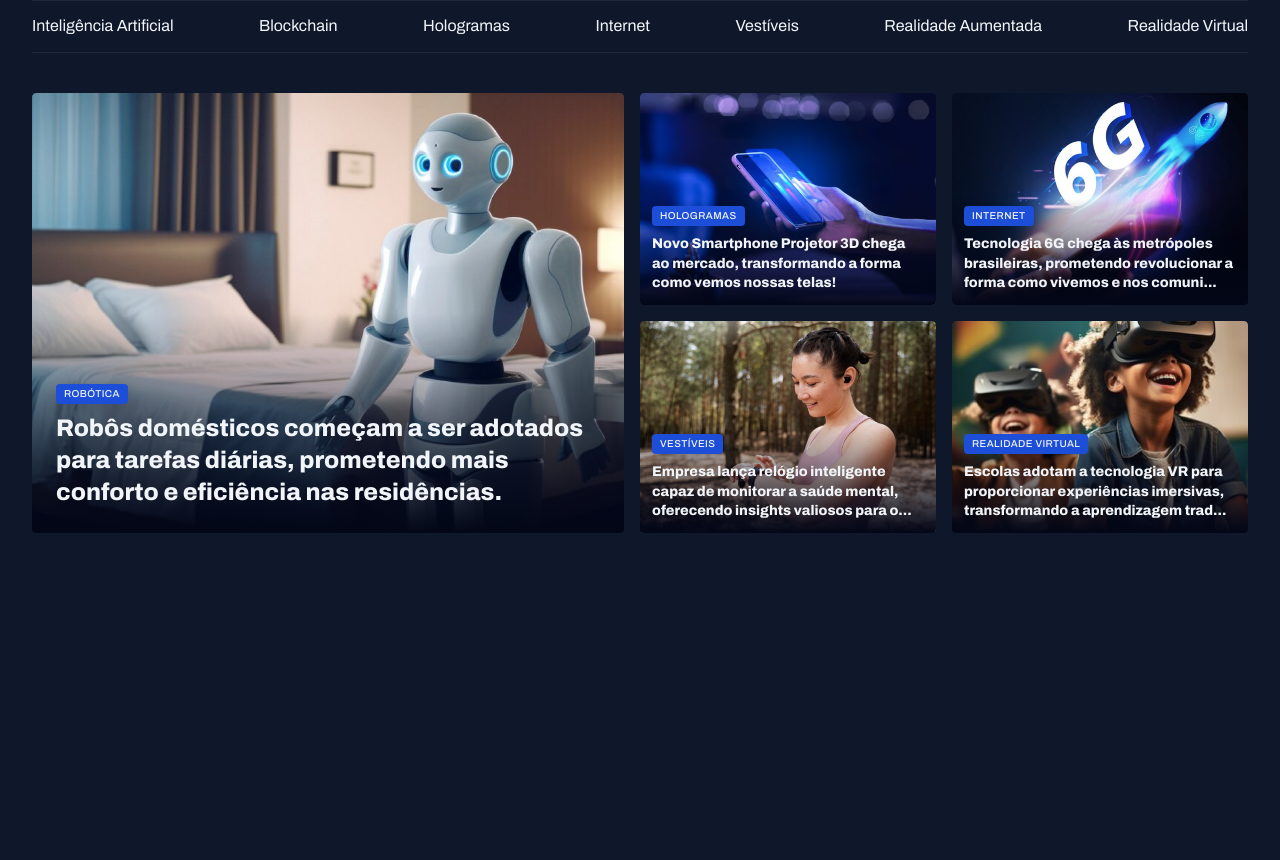
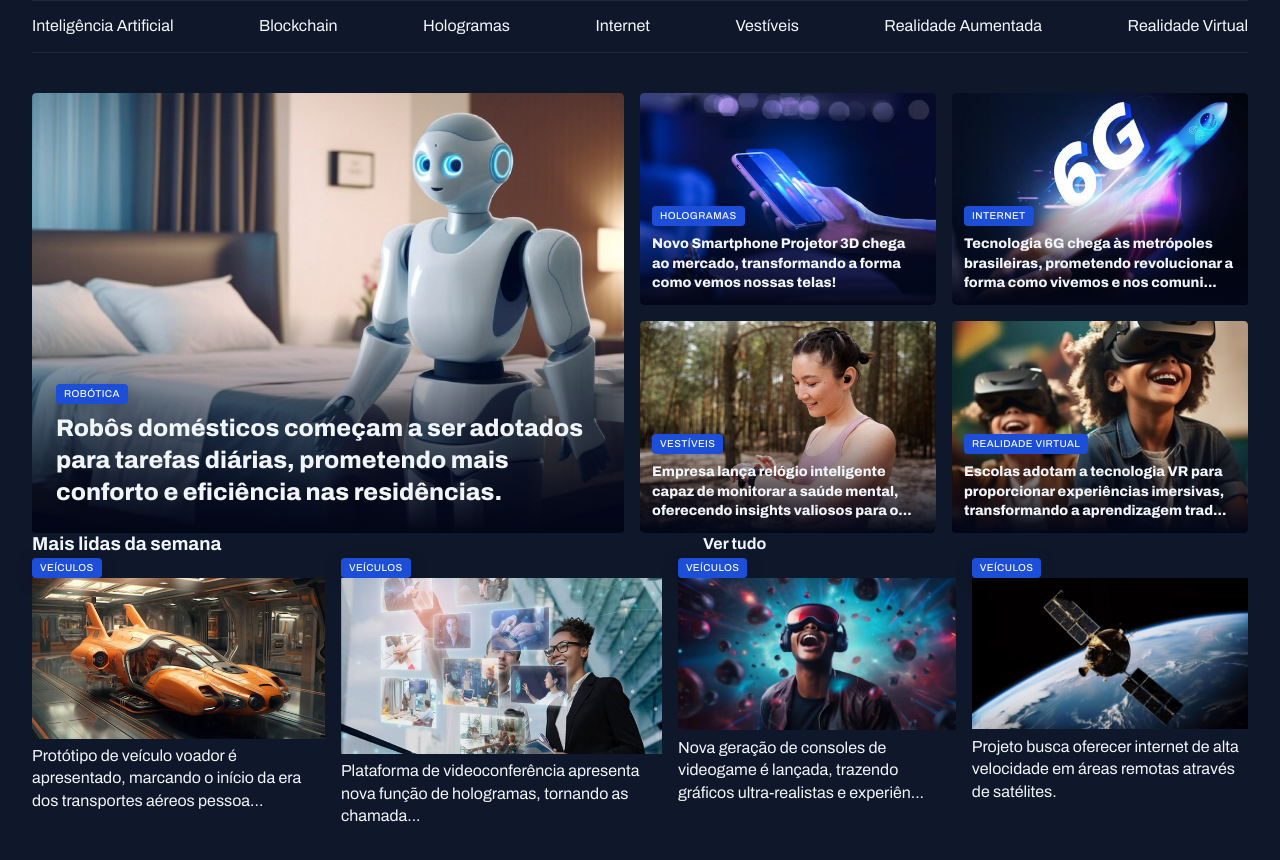
Before and after one commit to luizsobraldev/projeto-portal-noticias, a plain HTML site: page index.html in a window 1280 px wide. Shown: the part 62-922 px from the top of the page. Before the commit the page ends 800 px from the top, so only its background shows below. Drawn offline with Linux system fonts and the light colour scheme.

Commit message:
feat: structure most read of the week section

```diff
--- a/index.html
+++ b/index.html
@@ -87,6 +87,42 @@
         </figure>
       </div>
     </section>
+
+    <section id="weekly">
+      <header class="grid grid-flow-col">
+        <h3>Mais lidas da semana</h3>
+        <a href="#">
+          <strong>Ver tudo</strong>
+          <span></span>
+        </a>
+      </header>
+
+      <div class="grid gap-16 grid-flow-col">
+        <figure>
+          <span class="content-tag">veículos</span>
+          <img src="./assets/images/Image 06.png" alt="">
+          <p>Protótipo de veículo voador é apresentado, marcando o início da era dos transportes aéreos pessoa...</p>
+        </figure>
+
+        <figure>
+          <span class="content-tag">veículos</span>
+          <img src="./assets/images/Image 07.png" alt="">
+          <p>Plataforma de videoconferência apresenta nova função de hologramas, tornando as chamada...</p>
+        </figure>
+
+        <figure>
+          <span class="content-tag">veículos</span>
+          <img src="./assets/images/Image 08.png" alt="">
+          <p>Nova geração de consoles de videogame é lançada, trazendo gráficos ultra-realistas e experiên...</p>
+        </figure>
+
+        <figure>
+          <span class="content-tag">veículos</span>
+          <img src="./assets/images/Image 09.png" alt="">
+          <p>Projeto busca oferecer internet de alta velocidade em áreas remotas através de satélites.</p>
+        </figure>
+      </div>
+    </section>
   </main>
 </body>
 </html>
```
